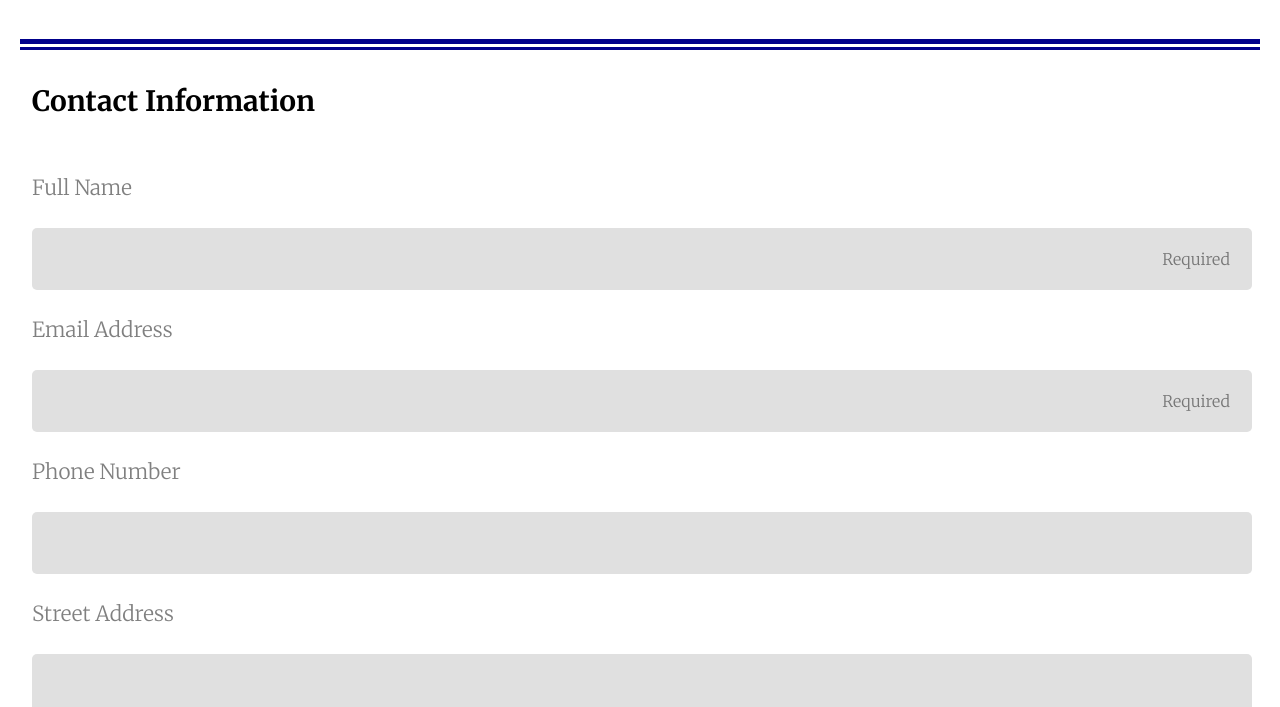
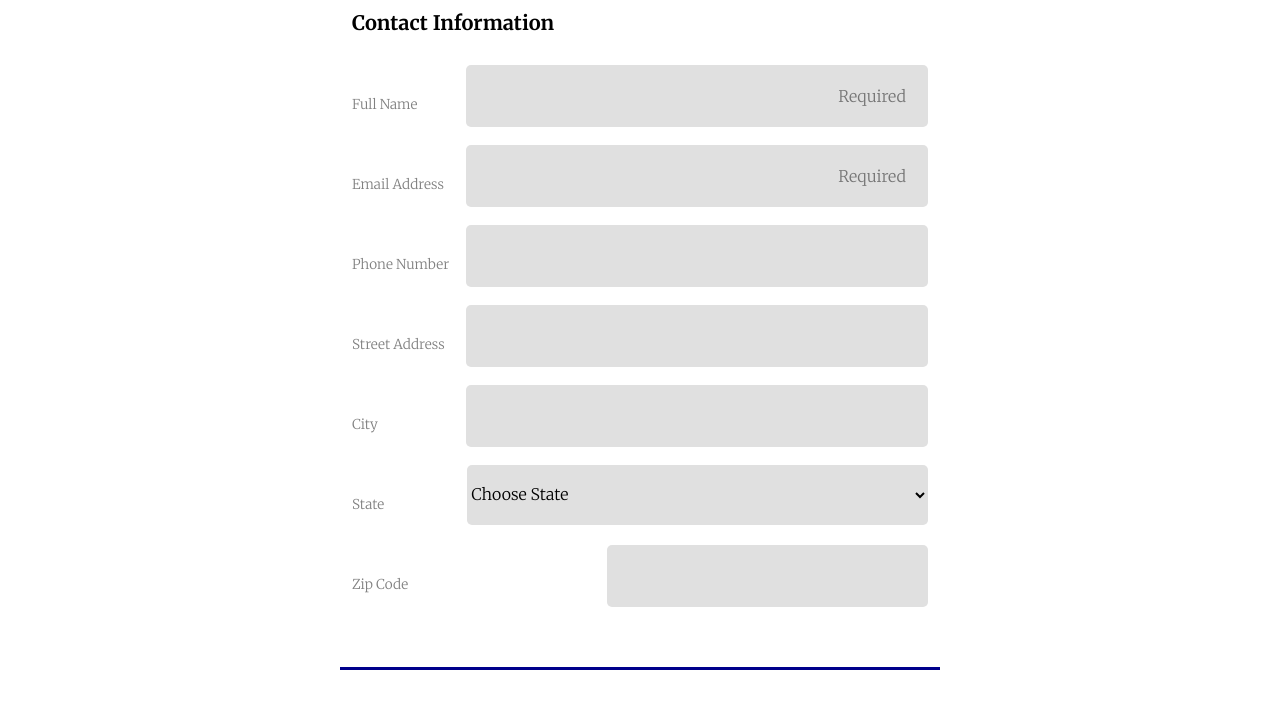
Before and after one commit to chiaki-yamada/online-registration-form, a plain HTML site: page index.html in a window 1280 px wide. Shown: the part 242-949 px from the top of the page. Drawn offline with Linux system fonts and the light colour scheme.

Commit message:
Media query

```diff
--- a/css/style.css
+++ b/css/style.css
@@ -17,6 +17,7 @@ input, select, textarea {
   border-radius: 5px;
 }
 
+
 /*---header----*/
 header h1 {
   margin-top: 0;
@@ -30,6 +31,7 @@ header h1 {
   text-align: center;
   padding: 5px 25px 30px 25px;
 }
+
 
 /*---main----*/
 main {
@@ -53,11 +55,14 @@ form:before {
   margin: 35px 0;
   border: none;
 }
+
+
+/*---main-field1---*/
 legend {
   margin-bottom: 25px;
 }
 
-.contact-info {
+.name, .zip {
   display: flex;
   flex-direction: column;
   line-height: 80px;
@@ -79,6 +84,8 @@ legend {
   margin-bottom: 50px;
 }
 
+
+/*---main-field2---*/
 .fieldset-2 {
   margin-top: 40px;
   line-height: 40px;
@@ -100,8 +107,44 @@ button {
   border-radius: 5px;
 }
 
+/*---footer----*/
 footer {
   text-align: center;
   margin-top: 40px;
   font-style: italic;
 }
+
+@media screen and (min-width: 768px) {
+  h1, h2, legend {
+    font-size: 1.5rem;
+  }
+  p, label {
+    font-size: 0.85rem;
+  }
+  legend {
+    font-size: 1.25rem;
+  }
+  header h1 {
+    padding: 20px 0;
+  }
+
+
+
+  .head-title, main, footer {
+    max-width: 600px;
+    margin: auto;
+  }
+
+  label {
+    width: 25%;
+  }
+  input {
+    width: 70%;
+  }
+  .name, .zip {
+    display: flex;
+    flex-direction: row;
+    justify-content: space-between;
+  }
+
+}
--- a/index.html
+++ b/index.html
@@ -26,22 +26,32 @@
       <fieldset class="fieldset-1">
         <legend>Contact Information</legend>
         <div class="contact-info">
+          <div class="name">
             <label for="name">Full Name</label>
             <input type="text" id="name" name="user_name" placeholder="Required" style="width: 100%; height: 60px;">
+          </div>
 
-
+          <div class="name">
             <label for="email">Email Address</label>
             <input type="text" id="email" name="user_email" placeholder="Required" style="width: 100%; height: 60px;">
+          </div>
 
+          <div class="name">
             <label for="phone">Phone Number</label>
             <input type="text" id="phone" name="user_phone" style="width: 100%; height: 60px;">
+          </div>
 
+          <div class="name">
             <label for="address">Street Address</label>
             <input type="text" id="address" name="user_address" style="width: 100%; height: 60px;">
+          </div>
 
+          <div class="name">
             <label for="city">City</label>
             <input type="text" name="user_city" id="city" style="width: 100%; height: 60px;">
+          </div>
 
+          <div class="name">
             <label for="state">State</label>
             <select name="user_state" id="state" style="width: 100%; height: 60px;">
               <option value="choosestate">Choose State</option>
@@ -49,9 +59,16 @@
               <option value="texas">Texas</option>
               <option value="florida">Florida</option>
             </select>
+          </div>
 
+          <div class="zip">
             <label for="zip">Zip Code</label>
             <input type="text" name="user_zip" id="zip" style="width: 55%; height: 60px;">
+          </div>
+
+
+
+
 
         </div>
       </fieldset>
```
Lines whose indentation alone changed are shown as unchanged.
